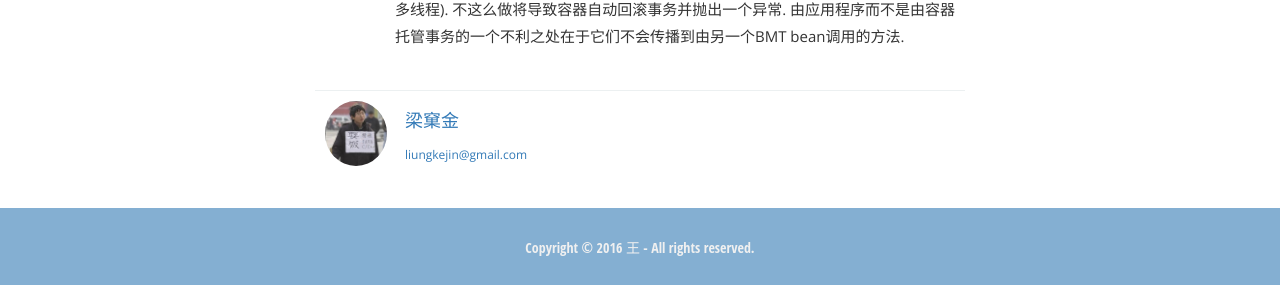
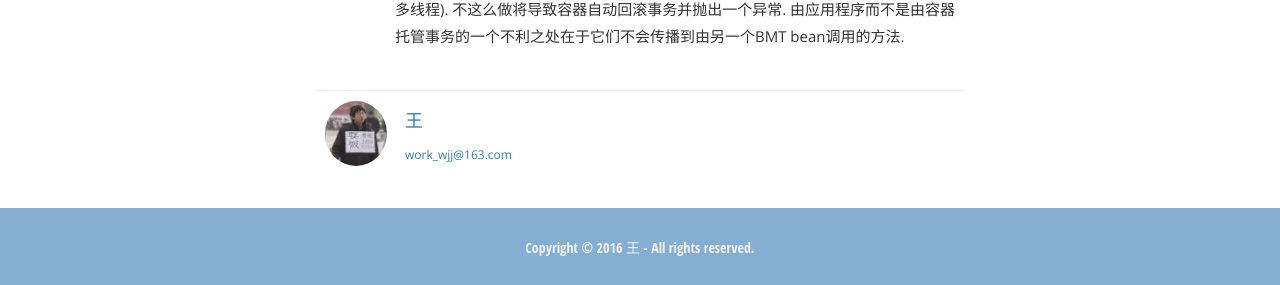
Before and after one commit to TheNowWJJ/blog, a Jekyll site: the page built from _posts/2016-08-28-Pro JPA2读书笔记系列(三)-第三章(企业应用程序).md, in a window 1280 px wide. Shown: the part 1626-1911 px from the top of the page. Built offline with Jekyll 4.4.1, drawn with Linux system fonts in a browser that asks for light colours.

Commit message:
touxiang

```diff
--- a/_config.yml
+++ b/_config.yml
@@ -1,7 +1,7 @@
 # Site settings
 title: 阳光如初.
 description: sunshineasbefore.github.io/blog
-favicon: /assets/img/avatar.JPG
+favicon: /blog/assets/img/avatar.JPG
 baseurl: /blog
 url: sunshineasbefore.github.io/blog
 rss_url:
--- a/_includes/author_header.html
+++ b/_includes/author_header.html
@@ -2,7 +2,7 @@
     <div class="container">
         <div class="row-center">
             <div class="col-md-7">
-                <a href="index.html"><img src="/assets/img/avatar.JPG" title="Avatar" alt="My Avatar"></a>
+                <a href="index.html"><img src="/blog/assets/img/avatar.JPG" title="Avatar" alt="我"></a>
                 <h4>{{ site.data.author.name }}</h4>
                 <p>{{ site.data.author.title }}</p>
                 <p class="muted">{{ site.data.author.address }}</p>
--- a/_includes/blog_header.html
+++ b/_includes/blog_header.html
@@ -1,7 +1,7 @@
 <header class="bloghead">
     <dev class="authorheader">
         <a href="/">
-            <img alt="My Avatar" src="/assets/img/avatar.JPG"/>
+            <img alt="My Avatar" src="/blog/assets/img/avatar.JPG"/>
         </a>
         <dev class="blogtitle">
             <h1><a href="/">{{ site.data.blog.title }}</a></h1>
--- a/_includes/post_footer.html
+++ b/_includes/post_footer.html
@@ -1,9 +1,9 @@
 <footer class="article-footer">
     <div class="authorimage">
-        <img src="/assets/img/avatar.JPG" alt="My Avatar" class="img-circle">
+        <img src="/blog/assets/img/avatar.JPG" alt="My Avatar" class="img-circle">
     </div>
     <section class="author">
-        <h4><a href="/about.html">梁窠金</a></h4>
-        <a href="mailto:liungkejin@gmail.com">liungkejin@gmail.com</a>
+        <h4><a href="/about.html">王</a></h4>
+        <a href="mailto:work_wjj@163.com">work_wjj@163.com</a>
     </section>
 </footer>
```
